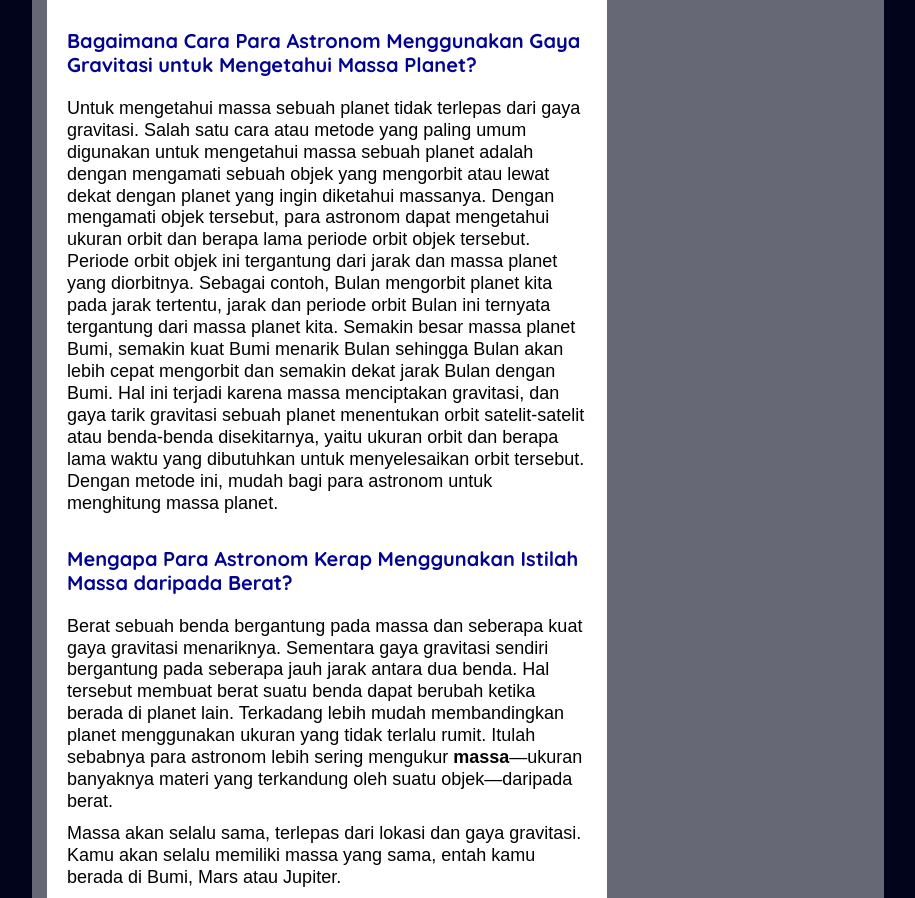
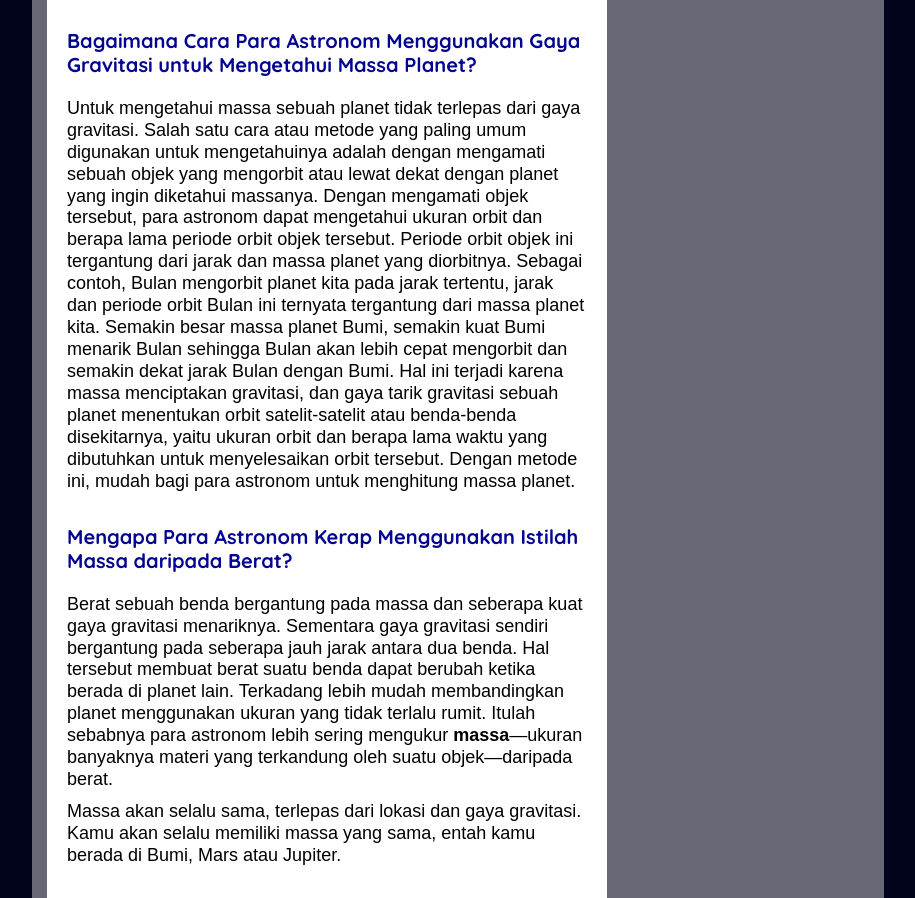
Before and after one commit to achmadardanip/achmadardanip.github.io, a plain HTML site: page planets-weight/en/index.html in a window 1280 px wide. Shown: the part 2472-3370 px from the top of the page, without its empty margins (182-1097 px from the left). Drawn offline with Linux system fonts and the light colour scheme.

Commit message:
Update index.html

```diff
--- a/planets-weight/en/index.html
+++ b/planets-weight/en/index.html
@@ -197,7 +197,7 @@
 
 <h2 class="Quicksand">Bagaimana Cara Para Astronom Menggunakan Gaya Gravitasi untuk Mengetahui Massa Planet?</h2>
 
-<p>Untuk mengetahui massa sebuah planet tidak terlepas dari gaya gravitasi. Salah satu cara atau metode yang paling umum digunakan untuk mengetahui massa sebuah planet adalah dengan mengamati sebuah objek yang mengorbit atau lewat dekat dengan planet yang ingin diketahui massanya. Dengan mengamati objek tersebut, para astronom dapat mengetahui ukuran orbit dan berapa lama periode orbit objek tersebut. Periode orbit objek ini tergantung dari jarak dan massa planet yang diorbitnya.
+<p>Untuk mengetahui massa sebuah planet tidak terlepas dari gaya gravitasi. Salah satu cara atau metode yang paling umum digunakan untuk mengetahuinya adalah dengan mengamati sebuah objek yang mengorbit atau lewat dekat dengan planet yang ingin diketahui massanya. Dengan mengamati objek tersebut, para astronom dapat mengetahui ukuran orbit dan berapa lama periode orbit objek tersebut. Periode orbit objek ini tergantung dari jarak dan massa planet yang diorbitnya.
 			Sebagai contoh, Bulan mengorbit planet kita pada jarak tertentu, jarak dan periode orbit Bulan ini ternyata tergantung dari massa planet kita. Semakin besar massa planet Bumi, semakin kuat Bumi menarik Bulan sehingga Bulan akan lebih cepat mengorbit dan semakin dekat jarak Bulan dengan Bumi. Hal ini terjadi karena massa menciptakan gravitasi, dan gaya tarik gravitasi sebuah planet menentukan orbit satelit-satelit atau benda-benda disekitarnya, yaitu ukuran orbit dan berapa lama waktu yang dibutuhkan untuk menyelesaikan orbit tersebut. Dengan metode ini, mudah bagi para astronom untuk menghitung massa planet.</p> <br>
 
 <h2 class="Quicksand">Mengapa Para Astronom Kerap Menggunakan Istilah Massa daripada Berat?</h2>
```
